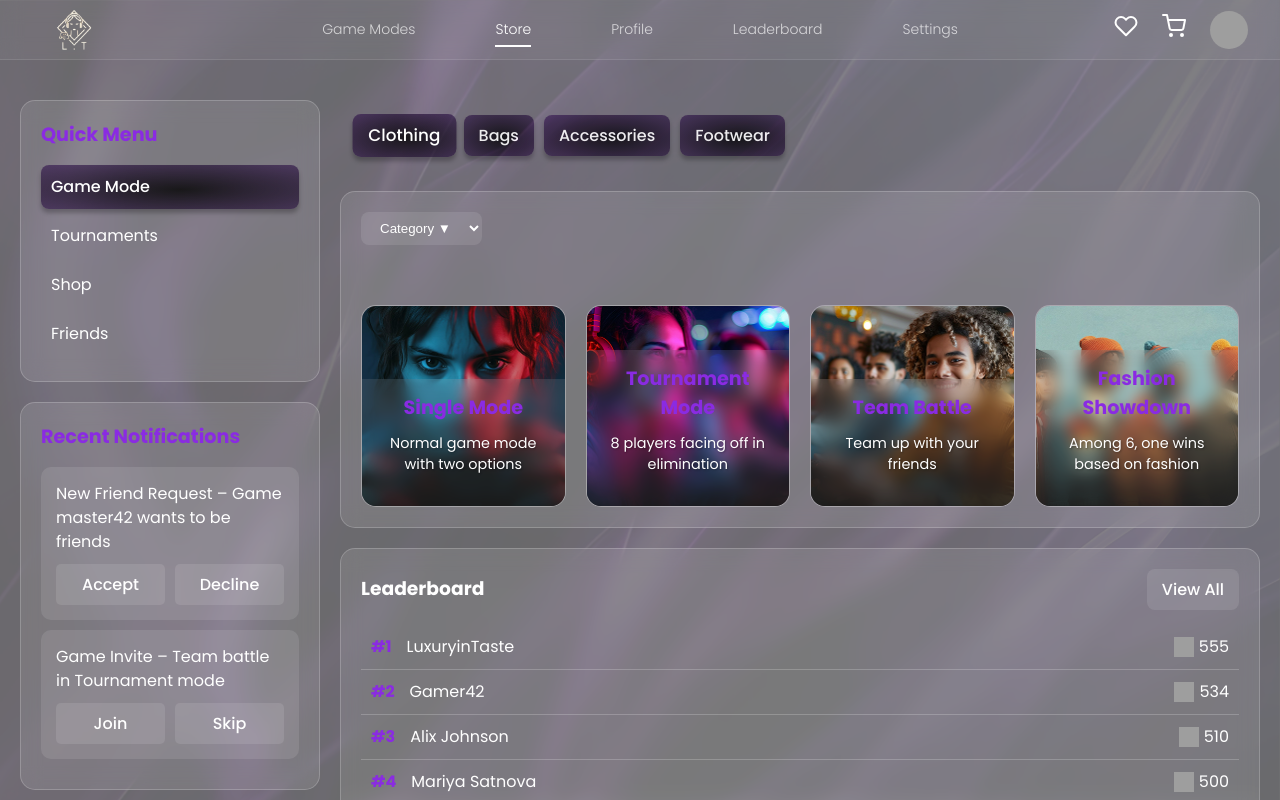
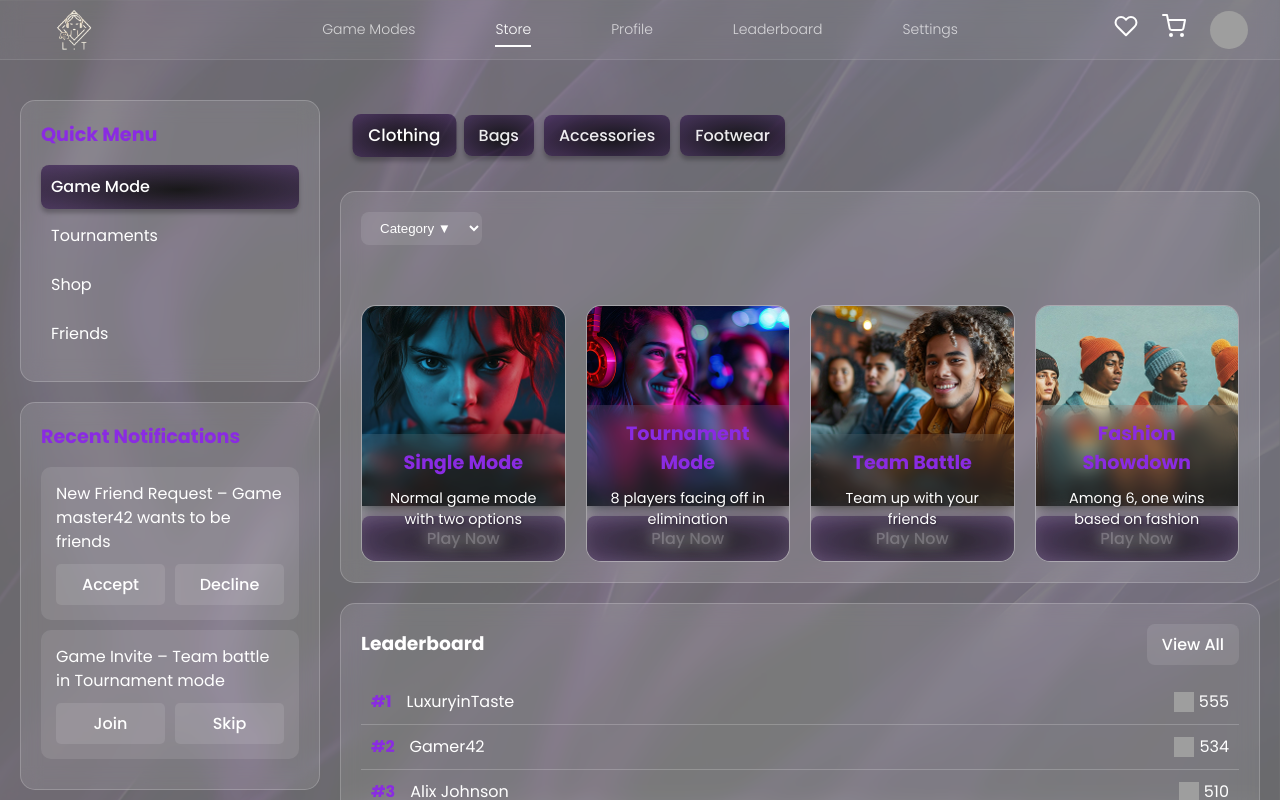
Before and after one commit to luxuryintaste-LIT/lit-ecommerce-backend, a React (Vite) app: page /game-modes in a window 1280 px wide. Shown: the top 800 px of the page. Built offline with nearby package versions, Linux system fonts and the light colour scheme; grey boxes are pictures that could not be loaded.

Commit message:
fixed again

```diff
--- a/src/pages/GameModesPage.jsx
+++ b/src/pages/GameModesPage.jsx
@@ -147,6 +147,7 @@ const GameModesPage = () => {
                     <h3>{mode.title}</h3>
                     <p>{mode.description}</p>
                   </div>
+                  <button className="play-now-btn">Play Now</button>
                 </div>
               ))}
             </div>
--- a/src/styles/GameModesPage.css
+++ b/src/styles/GameModesPage.css
@@ -235,6 +235,7 @@
   color: white;
   cursor: pointer;
   transition: all 0.3s ease;
+  text-decoration: none;
 }
 
 .play-now-btn:hover {
```
